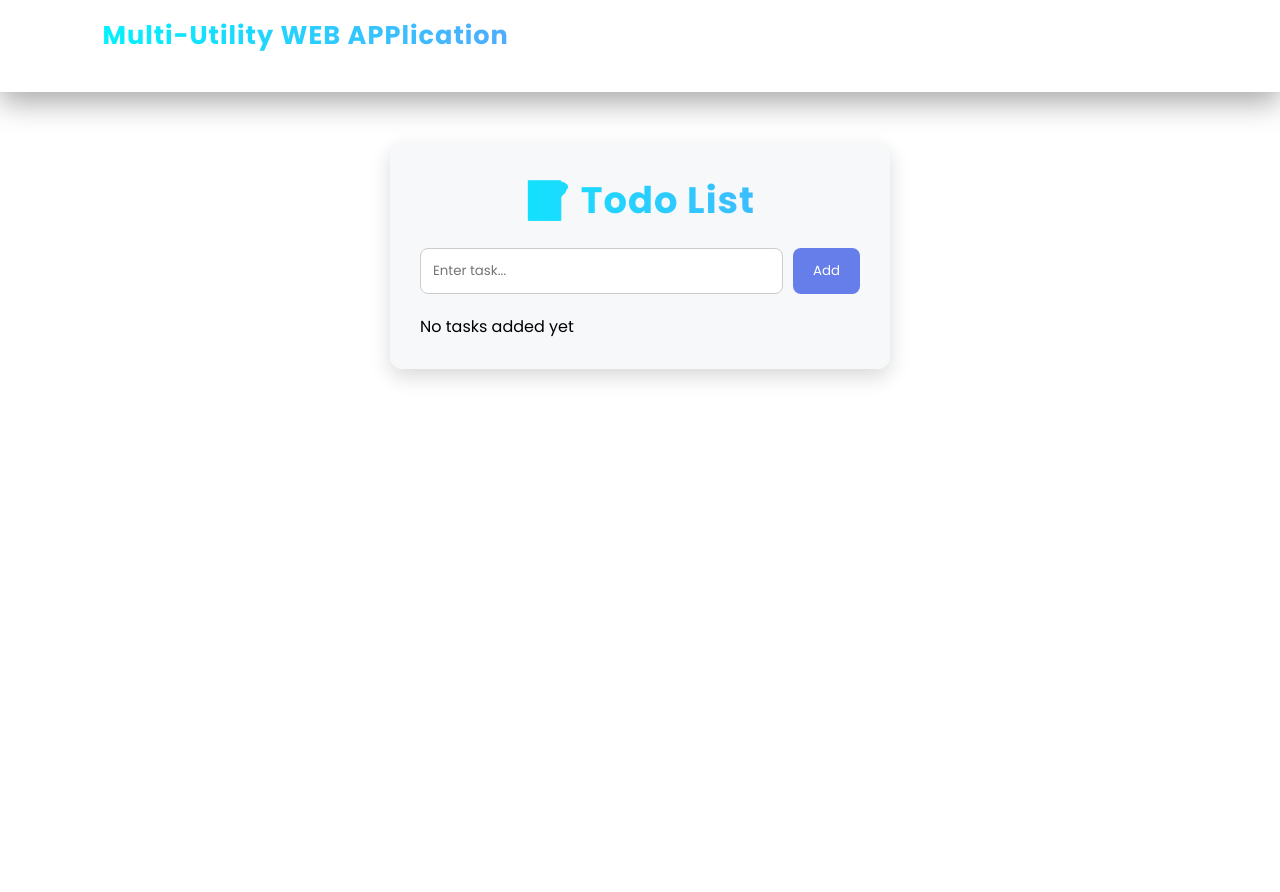
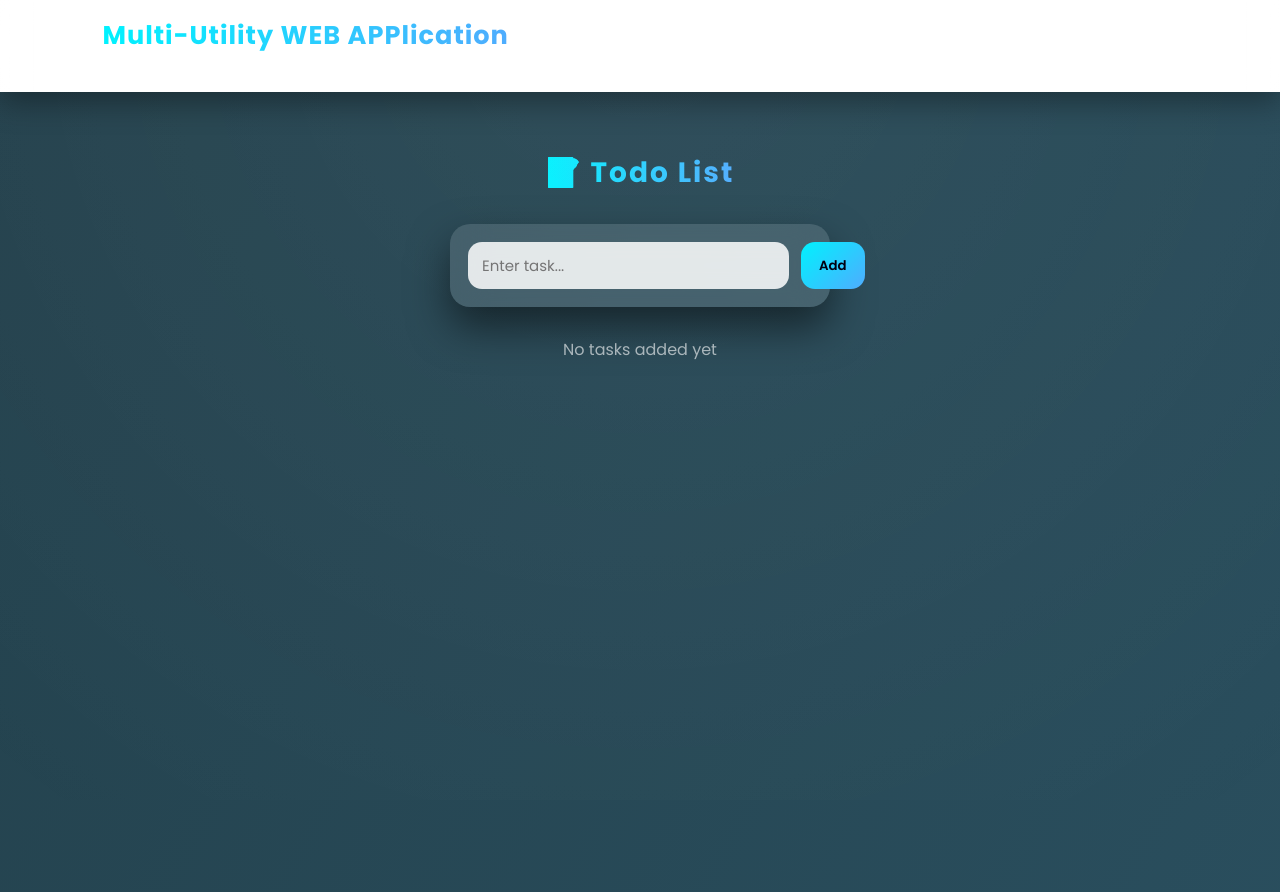
Before and after one commit to Jaysaw/MERN-TASK, a React (Vite) app: page /todo in a window 1280 px wide. Before the commit the page ends 800 px from the top, so only its background shows below. Built offline with nearby package versions, Linux system fonts and the light colour scheme.

Commit message:
Update Todo.css

```diff
--- a/src/pages/Todo.css
+++ b/src/pages/Todo.css
@@ -1,61 +1,150 @@
 .todo-page {
-    max-width: 500px;
-    margin: 50px auto;
-    padding: 30px;
-    background: #f7f8fa;
-    border-radius: 12px;
-    box-shadow: 0 8px 20px rgba(0,0,0,0.15);
-    font-family: Arial, sans-serif;
+  min-height: 100vh;
+  display: flex;
+  flex-direction: column;
+  align-items: center;
+  padding-top: 60px;
+  font-family: "Poppins", sans-serif;
+  background: linear-gradient(
+    120deg,
+    #0f2027,
+    #203a43,
+    #2c5364
+  );
+  background-size: 400% 400%;
+  animation: bgMove 12s ease infinite;
+  color: #fff;
+}
+
+@keyframes bgMove {
+  0% { background-position: 0% 50%; }
+  50% { background-position: 100% 50%; }
+  100% { background-position: 0% 50%; }
 }
 
 .todo-page h2 {
-    text-align: center;
-    margin-bottom: 20px;
-    color: #764ba2;
+  margin-bottom: 30px;
+  letter-spacing: 2px;
+  font-size: 28px;
+}
+
+.todo-page::before {
+  content: "";
+  position: fixed;
+  inset: 0;
+  background: radial-gradient(circle at top, rgba(255,255,255,0.05), transparent);
+  pointer-events: none;
 }
 
 .todo-input {
   display: flex;
-    gap: 10px;
-    margin-bottom: 20px;
+  gap: 12px;
+  width: 380px;
+  padding: 18px;
+  border-radius: 20px;
+  background: rgba(255, 255, 255, 0.12);
+  backdrop-filter: blur(18px);
+  box-shadow: 0 20px 40px rgba(0,0,0,0.5);
+  animation: floatIn 0.8s ease;
+}
+
+@keyframes floatIn {
+  from {
+    transform: translateY(30px);
+    opacity: 0;
+  }
+  to {
+    transform: translateY(0);
+    opacity: 1;
+  }
 }
 
 .todo-input input {
   flex: 1;
-    padding: 12px;
-    border-radius: 8px;
-    border: 1px solid #ccc;
+  padding: 12px 14px;
+  border-radius: 14px;
+  border: none;
+  outline: none;
+  font-size: 15px;
+  background: rgba(255,255,255,0.85);
 }
 
 .todo-input button {
-    padding: 12px 20px;
-    background: #667eea;
-    color: white;
+  padding: 12px 18px;
+  border-radius: 14px;
   border: none;
-    border-radius: 8px;
   cursor: pointer;
+  font-weight: 600;
+  background: linear-gradient(135deg, #00f2fe, #4facfe);
+  color: #001;
+  transition: 0.3s ease;
+}
+
+.todo-input button:hover {
+  transform: translateY(-3px) scale(1.05);
+  box-shadow: 0 10px 25px rgba(79,172,254,0.6);
 }
 
 .todo-list {
   list-style: none;
+  margin-top: 30px;
+  width: 380px;
   padding: 0;
 }
 
+.todo-list p {
+  text-align: center;
+  opacity: 0.6;
+}
+
+
 .todo-list li {
-    background: white;
-    padding: 12px;
-    margin-bottom: 10px;
-    border-radius: 8px;
   display: flex;
   justify-content: space-between;
   align-items: center;
+  padding: 14px 16px;
+  margin-bottom: 14px;
+  border-radius: 18px;
+  background: rgba(255,255,255,0.1);
+  backdrop-filter: blur(14px);
+  box-shadow: 0 10px 25px rgba(0,0,0,0.4);
+  animation: slideUp 0.4s ease;
+  transition: 0.3s ease;
 }
 
-  .todo-list button {
-    background: red;
-    color: white;
+@keyframes slideUp {
+  from {
+    transform: translateY(20px);
+    opacity: 0;
+  }
+  to {
+    transform: translateY(0);
+    opacity: 1;
+  }
+}
+
+.todo-list li:hover {
+  transform: scale(1.03);
+  background: rgba(255,255,255,0.16);
+}
+
+
+.todo-list li span {
+  font-size: 15px;
+  font-weight: 500;
+  word-break: break-word;
+}
+
+
+.todo-list li button {
   border: none;
-    border-radius: 5px;
-    padding: 5px 8px;
+  background: transparent;
+  font-size: 18px;
   cursor: pointer;
+  transition: 0.25s ease;
 }
+
+.todo-list li button:hover {
+  transform: rotate(12deg) scale(1.3);
+  filter: drop-shadow(0 0 6px #ff7675);
+}
```
Lines whose indentation alone changed are shown as unchanged.
